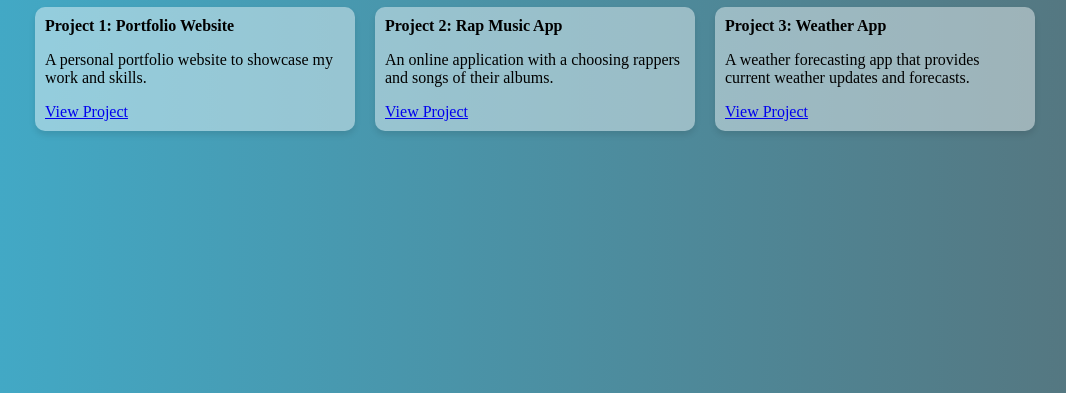
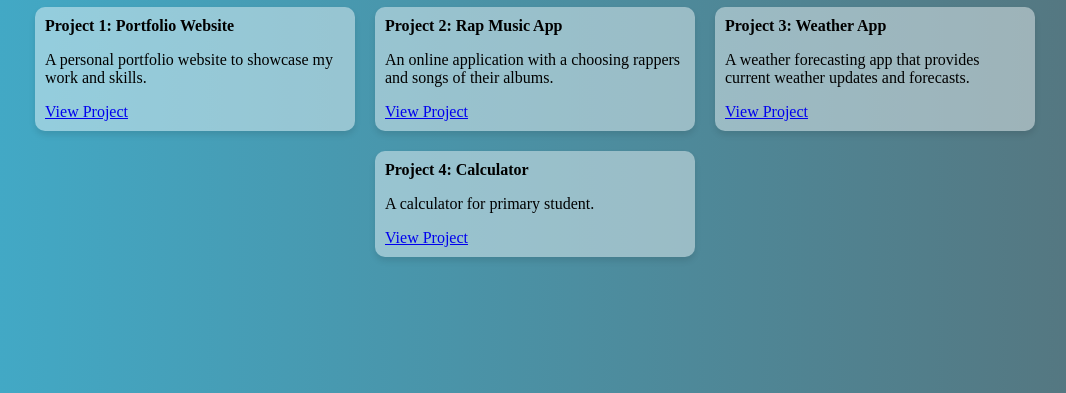
Before and after one commit to TruongPhuc2005/my-Portfolio, a plain HTML site: page projects.html in a window 1280 px wide. Shown: the part 407-800 px from the top of the page, without its empty margins (105-1171 px from the left). Drawn offline with Linux system fonts and the light colour scheme.

Commit message:
update project 4

```diff
--- a/projects.html
+++ b/projects.html
@@ -38,6 +38,11 @@
                 <p>A weather forecasting app that provides current weather updates and forecasts.</p>
                 <a href="https://example.com/weather" target="_blank">View Project</a>
             </li>
+            <li>
+                <strong>Project 4: Calculator</strong>
+                <p>A calculator for primary student.</p>
+                <a href="https://truongphuc2005.github.io/StupidCalculator/" target="_blank">View Project</a>
+            </li>
         </ul>
     </section>
 </body>
```
